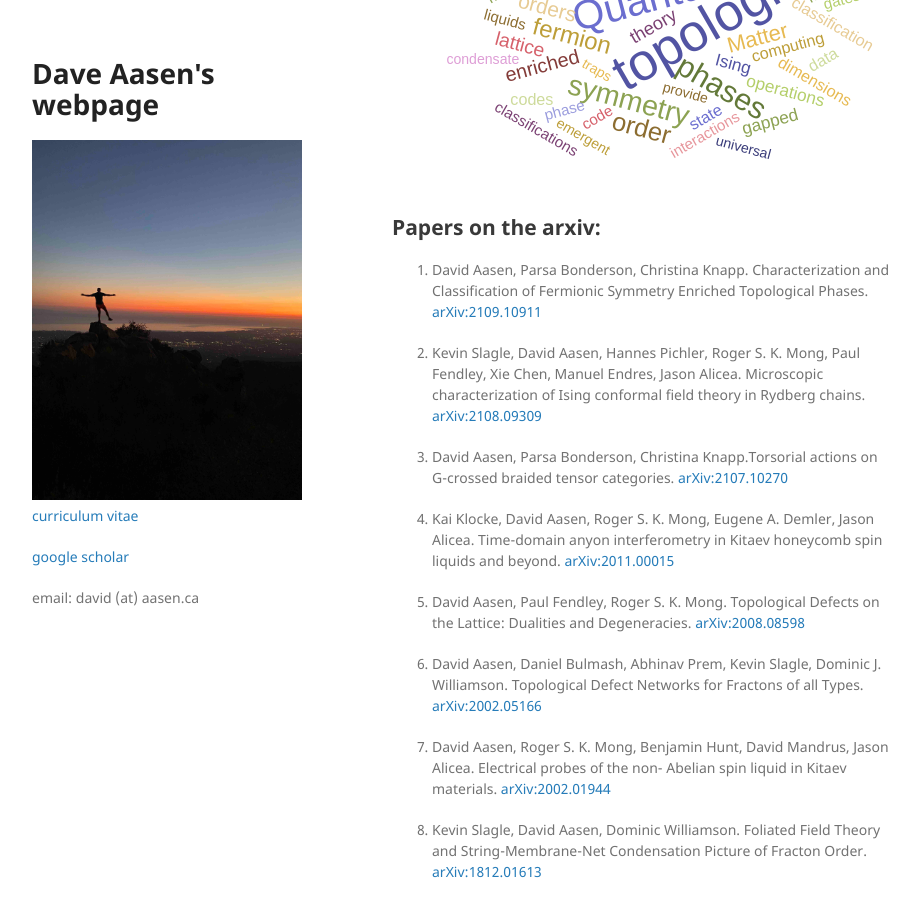
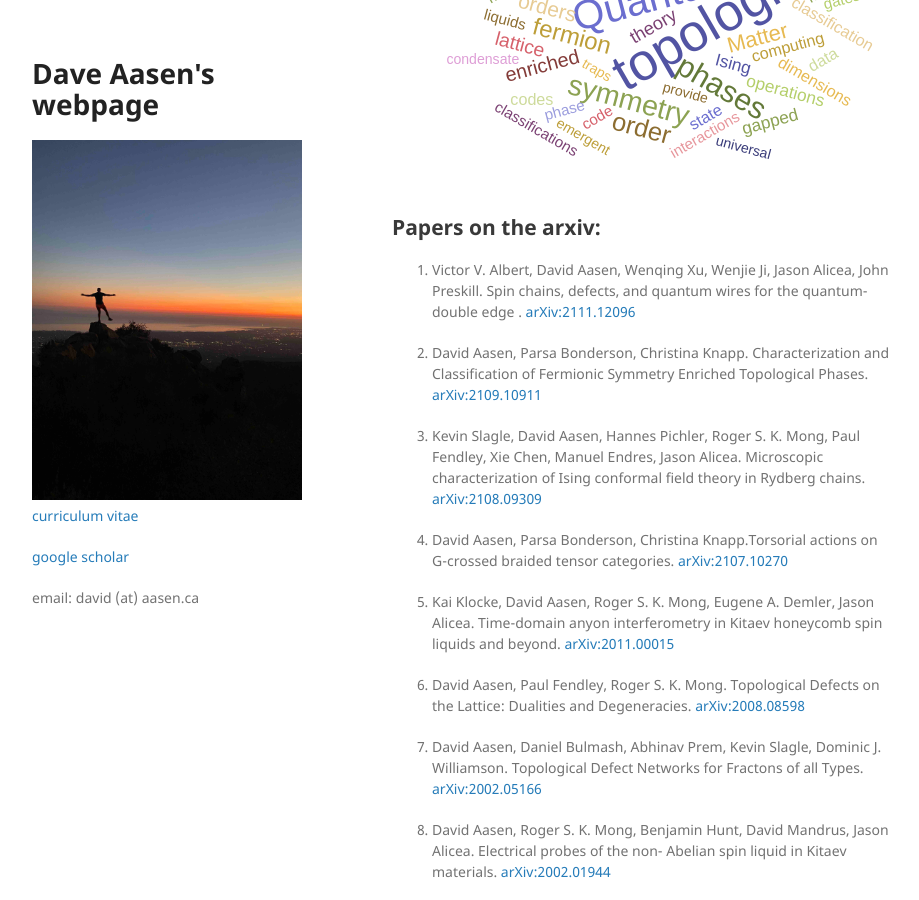
Before and after one commit to davidaasen/davidaasen.github.io, a Jekyll site: the page built from index.md, in a window 1280 px wide and 900 px high, scrolled down 955 px. Shown: the whole window, without its empty margins (178-1097 px from the left). Built offline with Jekyll 4.4.1, drawn with Linux system fonts in a browser that asks for light colours; our own code applies the rules of GitHub Pages for plain Markdown files.

Commit message:
Update index.md

```diff
--- a/index.md
+++ b/index.md
@@ -20,6 +20,9 @@ Inspired by the need for realistic blueprints of quantum computing hardware, my
 <img src="./WordCloud.svg">
 
 ## Papers on the arxiv:
+
+1. Victor V. Albert, David Aasen, Wenqing Xu, Wenjie Ji, Jason Alicea, John Preskill. Spin chains, defects, and quantum wires for the quantum-double edge
+. [arXiv:2111.12096](https://arxiv.org/abs/2111.12096)
 
 1. David Aasen, Parsa Bonderson, Christina Knapp. Characterization and Classification of Fermionic Symmetry Enriched Topological Phases. [arXiv:2109.10911
 ](https://arxiv.org/abs/2109.10911)
```
